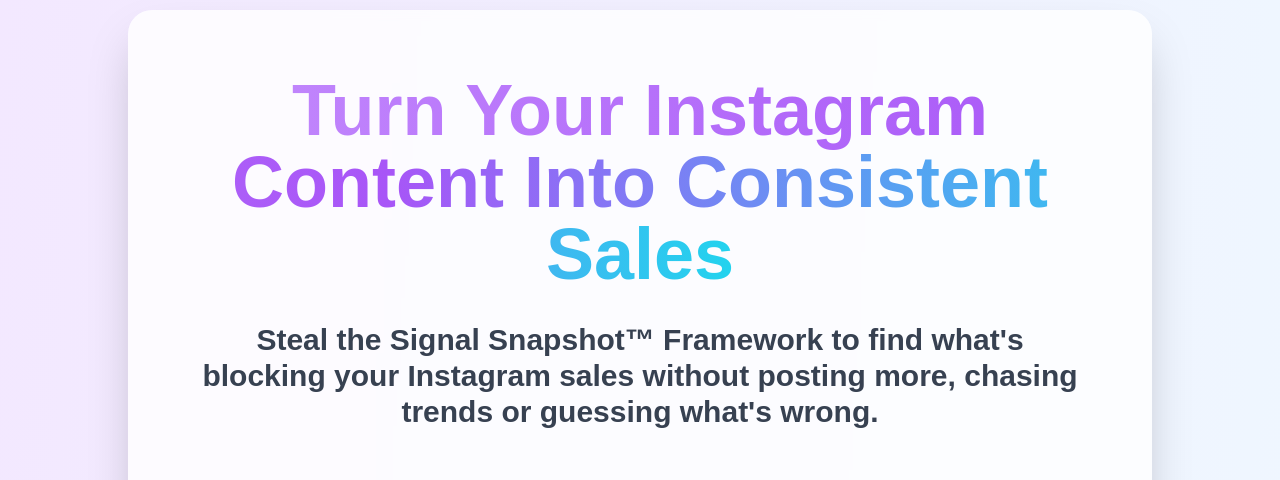
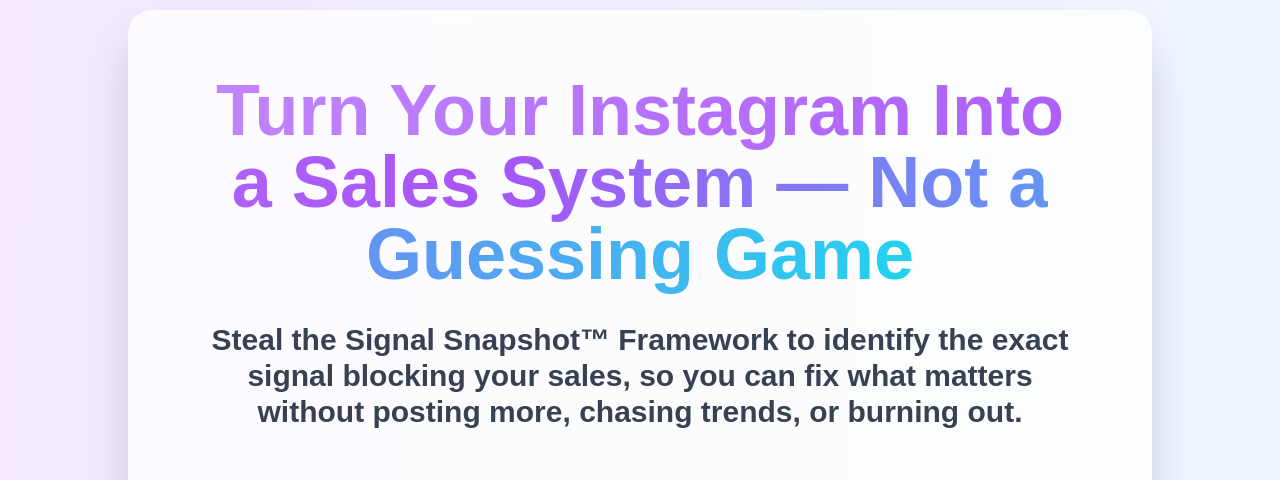
Before and after one commit to duanecoppick/signalsnapshot, a Next.js app: page / in a window 1280 px wide. Shown: the part 215-695 px from the top of the page. Built offline with nearby package versions, Linux system fonts and the light colour scheme.

Commit message:
update sales page heading

```diff
--- a/app/page.tsx
+++ b/app/page.tsx
@@ -95,14 +95,14 @@
         <div className="bg-white/80 backdrop-blur-sm rounded-3xl shadow-2xl p-16 max-w-5xl mx-auto">
           {/* Hero Section */}
           <div className="text-center space-y-8">
-            <h1 className="text-6xl md:text-7xl font-bold leading-tight">
+            <h1 className="text-5xl md:text-7xl font-bold leading-tight">
               <span className="bg-gradient-to-r from-purple-400 via-purple-500 to-cyan-400 bg-clip-text text-transparent">
-                Turn Your Instagram Content Into Consistent Sales
+                Turn Your Instagram Into a Sales System — Not a Guessing Game
               </span>
             </h1>
 
-            <h2 className="text-2xl md:text-3xl text-gray-700 font-semibold max-w-4xl mx-auto leading-relaxed">
-              Steal the Signal Snapshot™ Framework to find what's blocking your Instagram sales without posting more, chasing trends or guessing what's wrong.
+            <h2 className="text-xl md:text-3xl text-gray-700 font-semibold max-w-4xl mx-auto leading-relaxed">
+              Steal the Signal Snapshot™ Framework to identify the exact signal blocking your sales, so you can fix what matters without posting more, chasing trends, or burning out.
             </h2>
 
             {/* Product Image */}
--- a/app/signalsnapshot/page.tsx
+++ b/app/signalsnapshot/page.tsx
@@ -95,14 +95,14 @@
         <div className="bg-white/80 backdrop-blur-sm rounded-3xl shadow-2xl p-16 max-w-5xl mx-auto">
           {/* Hero Section */}
           <div className="text-center space-y-8">
-            <h1 className="text-6xl md:text-7xl font-bold leading-tight">
+            <h1 className="text-5xl md:text-7xl font-bold leading-tight">
               <span className="bg-gradient-to-r from-purple-400 via-purple-500 to-cyan-400 bg-clip-text text-transparent">
-                Turn Your Instagram Content Into Consistent Sales
+                Turn Your Instagram Into a Sales System — Not a Guessing Game
               </span>
             </h1>
 
-            <h2 className="text-2xl md:text-3xl text-gray-700 font-semibold max-w-4xl mx-auto leading-relaxed">
-              Steal the Signal Snapshot™ Framework to find what's blocking your Instagram sales without posting more, chasing trends or guessing what's wrong.
+            <h2 className="text-xl md:text-3xl text-gray-700 font-semibold max-w-4xl mx-auto leading-relaxed">
+              Steal the Signal Snapshot™ Framework to identify the exact signal blocking your sales, so you can fix what matters without posting more, chasing trends, or burning out.
             </h2>
 
             {/* Product Image */}
--- a/next.config.js
+++ b/next.config.js
@@ -1,7 +1,7 @@
 /** @type {import('next').NextConfig} */
 const nextConfig = {
-  basePath: process.env.NEXT_PUBLIC_BASE_PATH || '',
-  assetPrefix: process.env.NEXT_PUBLIC_BASE_PATH || '',
+  // basePath removed - deploy at root for signalsnapshot.vercel.app
+  // For askmiloai.com/signalsnapshot, use rewrites in the main domain's next.config.js
 }
 
 module.exports = nextConfig
```
Also changed, not shown: 1 other file (tests, documents, lock files or other folders).
